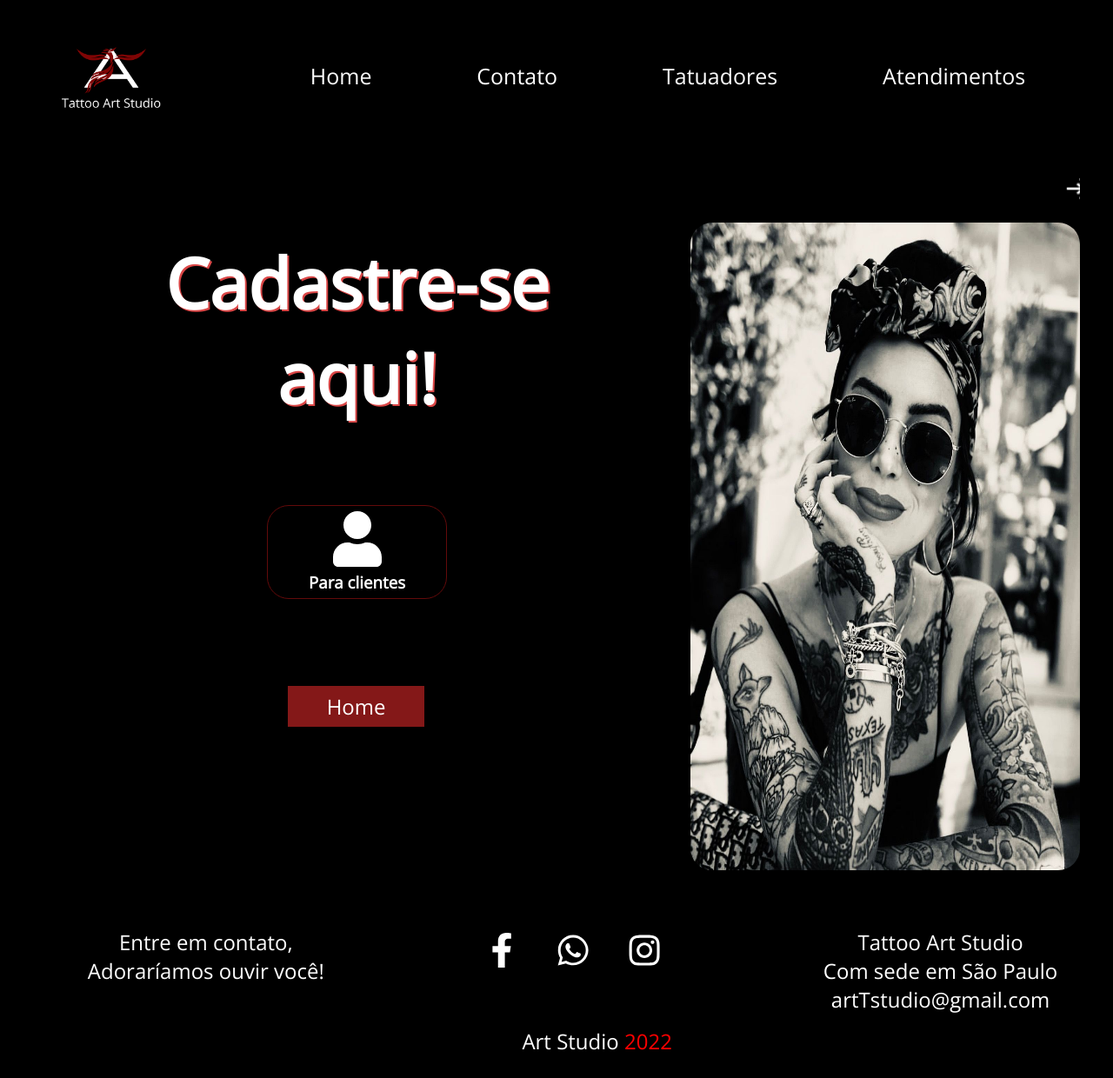
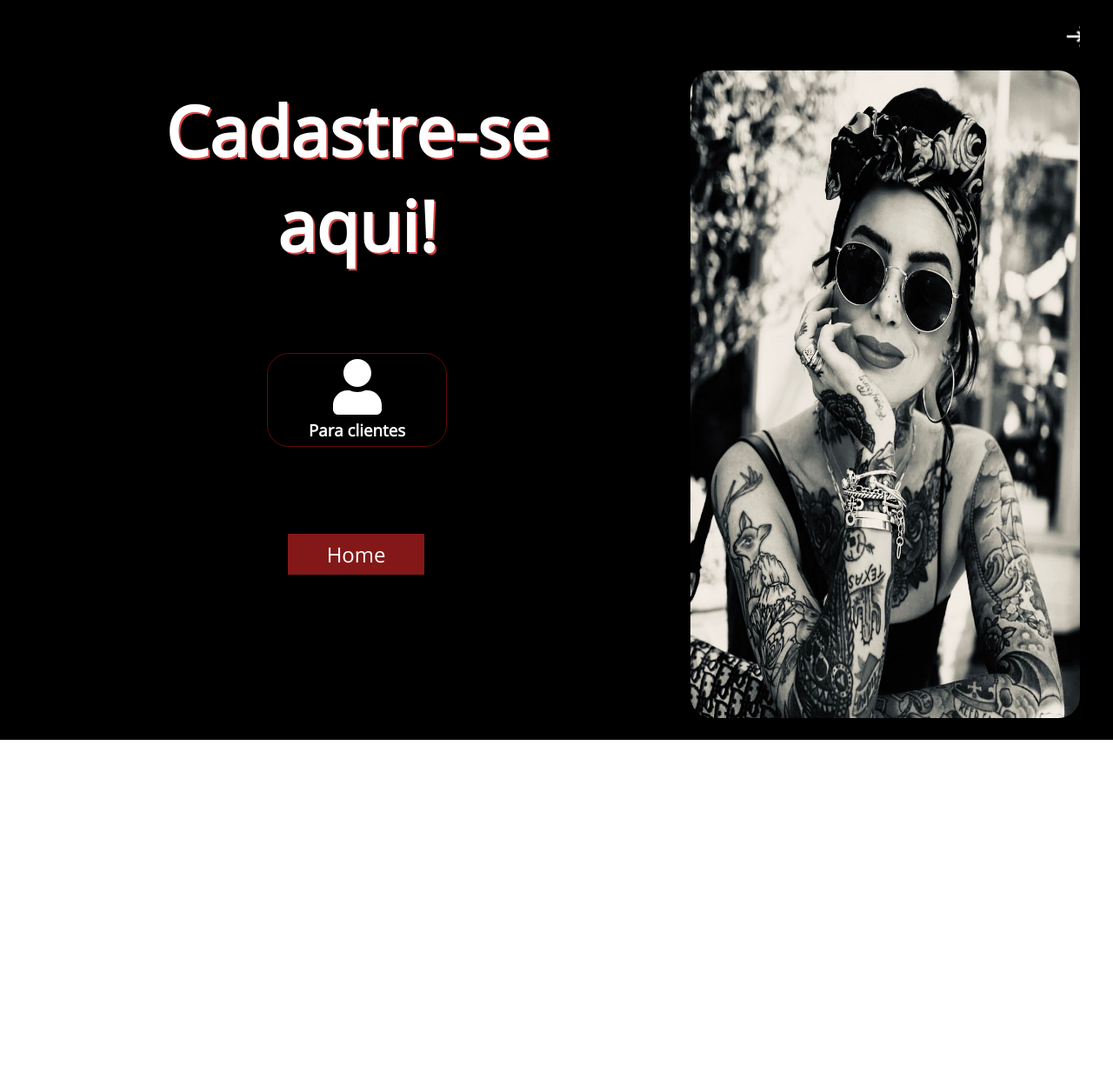
Before and after one commit to CibeleMartins/TattooArtStudio-M5, a React (Create React App) app: page /Cadastro in a window 1280 px wide. Shown: the whole page at 87% size. After the commit the page ends 851 px from the top, so only its background shows below. Built offline with nearby package versions, Linux system fonts and the light colour scheme.

Commit message:
:package: feat: Cria componente de carregamento

```diff
--- a/src/App.js
+++ b/src/App.js
@@ -19,13 +19,13 @@ import './App.css';
 function App() {
 
   const location = useLocation()
-  const exibir = location.pathname === '/'
+  const display = location.pathname === '/' || '/Loader'
 
   return (
 
       <div className="App">
 
-        {!exibir && <Header/>}
+        {!display && <Header/>}
 
         <Container customClass= "min-height">
           <Switch>
@@ -71,7 +71,8 @@ function App() {
           </Switch>
         </Container>
 
-      {!exibir && <Footer/>}
+      {!display && <Footer/>}
+
       </div>
 
   );
--- a/src/pages/layout/Loader.jsx
+++ b/src/pages/layout/Loader.jsx
@@ -5,7 +5,11 @@ function Loader () {
 
   return (
 
-    <div className={styles.loader}></div>
+    <main className={styles.body}>
+
+      <div className={styles.loader}></div>
+
+    </main>
 
   )
 
--- a/src/pages/layout/Loader.module.css
+++ b/src/pages/layout/Loader.module.css
@@ -11,6 +11,7 @@
   justify-content: center;
   min-height: 100vh;
   transform: scale3d(5);
+  background-color: white;
 
 }
 
```
